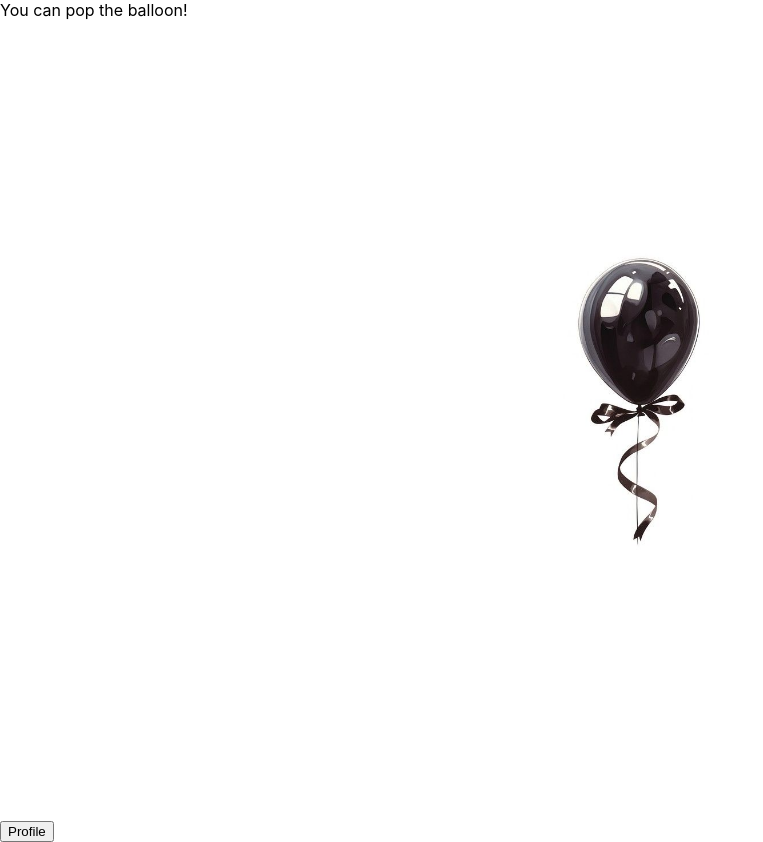
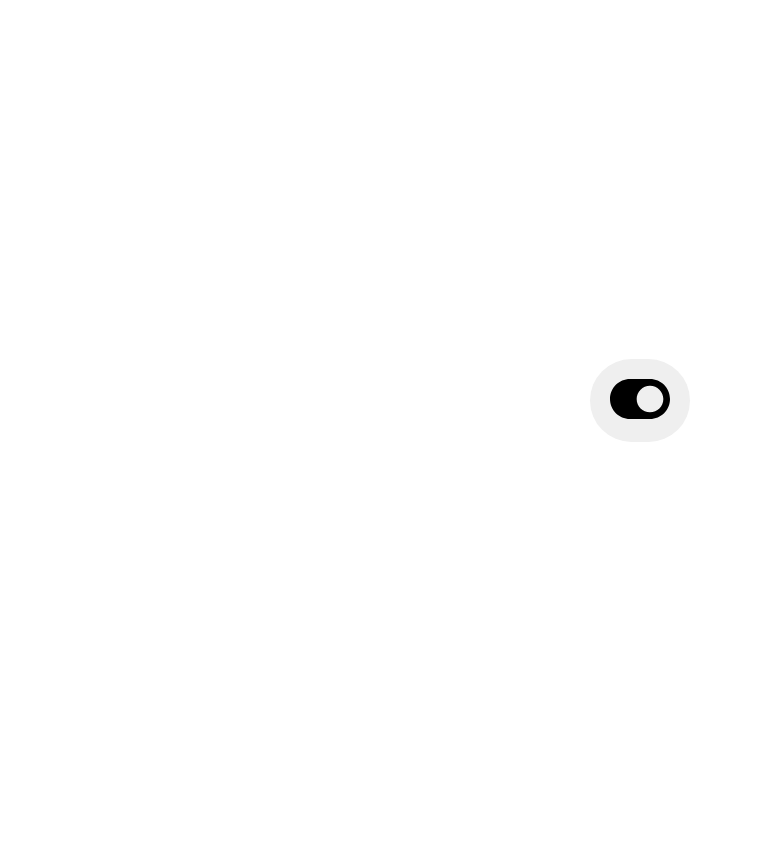
Before and after one commit to Preciousnnebuogor/Mini-projects, a React (Create React App) app: page / in a window 1280 px wide. Shown: the whole page, without its empty margins (0-763 px from the left). After the commit the page ends 800 px from the top, so only its background shows below. Built offline with nearby package versions, Linux system fonts and the light colour scheme.

Commit message:
collect toggle mode

```diff
--- a/src/App.js
+++ b/src/App.js
@@ -1,10 +1,12 @@
 import "./App.css";
-import PopFi from "./components/popfi/pop";
+// import PopFi from "./components/popfi/pop";
+import Toggle from "./components/toggle.jsx/toggle";
 
 function App() {
   return (
     <div className="App">
-      <PopFi />
+      <Toggle />
+      {/* <PopFi/> */}
     </div>
   );
 }
--- a/src/components/popfi/pop.jsx
+++ b/src/components/popfi/pop.jsx
@@ -34,7 +34,7 @@ export default function PopFi() {
       <div>
         {canPop
           ? "You can pop the balloon!"
-          : `Wait ${timeLeft} seconds to pop again.`}
+          : `Wait ${itemLeft} seconds to pop again.`}
       </div>
       <div className="content">
         <img
--- /dev/null
+++ b/src/components/toggle.jsx/toggle.css
@@ -0,0 +1,23 @@
+
+.content{
+  display: flex;
+  justify-content: center;
+  align-items: center;
+  height: 100vh;
+  width: 100%;
+
+}
+.btn{
+    padding: 10px 20px;
+    border: none;
+    border-radius: 50px;
+
+
+
+}
+.light-mode{
+    background-color: white;
+}
+.dark-mode{
+    background-color: black;
+}
--- /dev/null
+++ b/src/components/toggle.jsx/toggle.jsx
@@ -0,0 +1,20 @@
+import { FaToggleOn } from "react-icons/fa";
+import './toggle.css'
+import { useState } from "react";
+export default function Toggle() {
+    const [button, setButton] = useState(true)
+
+    function handleClick(){
+        setButton((prev) => !prev)
+
+    }
+  return (
+    <div className={`contain ${button ? "light-mode" : "dark-mode"}`}>
+      <div className="content">
+        <button onClick={handleClick} className='btn'>
+          <FaToggleOn size={60} />
+        </button>
+      </div>
+    </div>
+  );
+}
```
Also changed, not shown: 1 other file (tests, documents, lock files or other folders).
